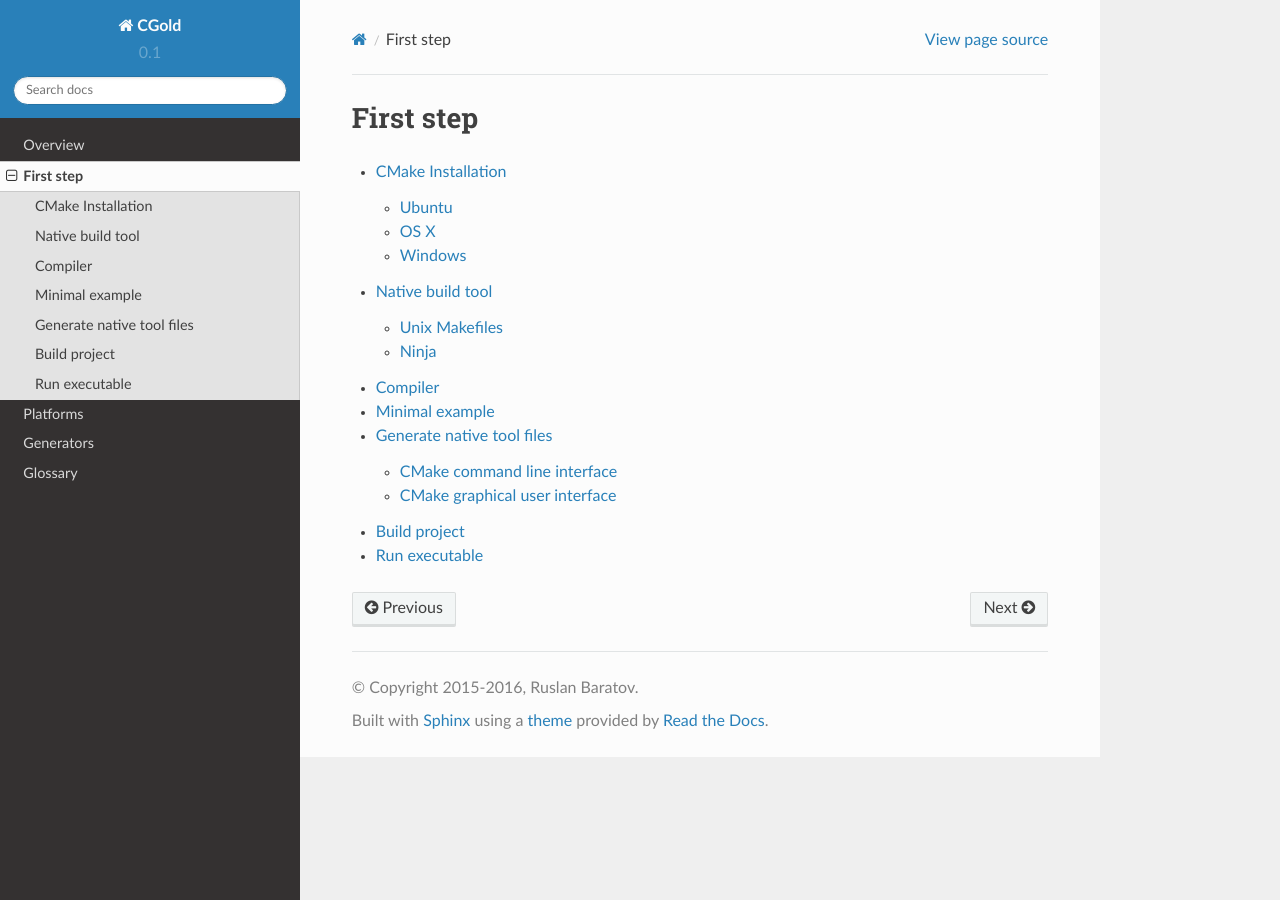
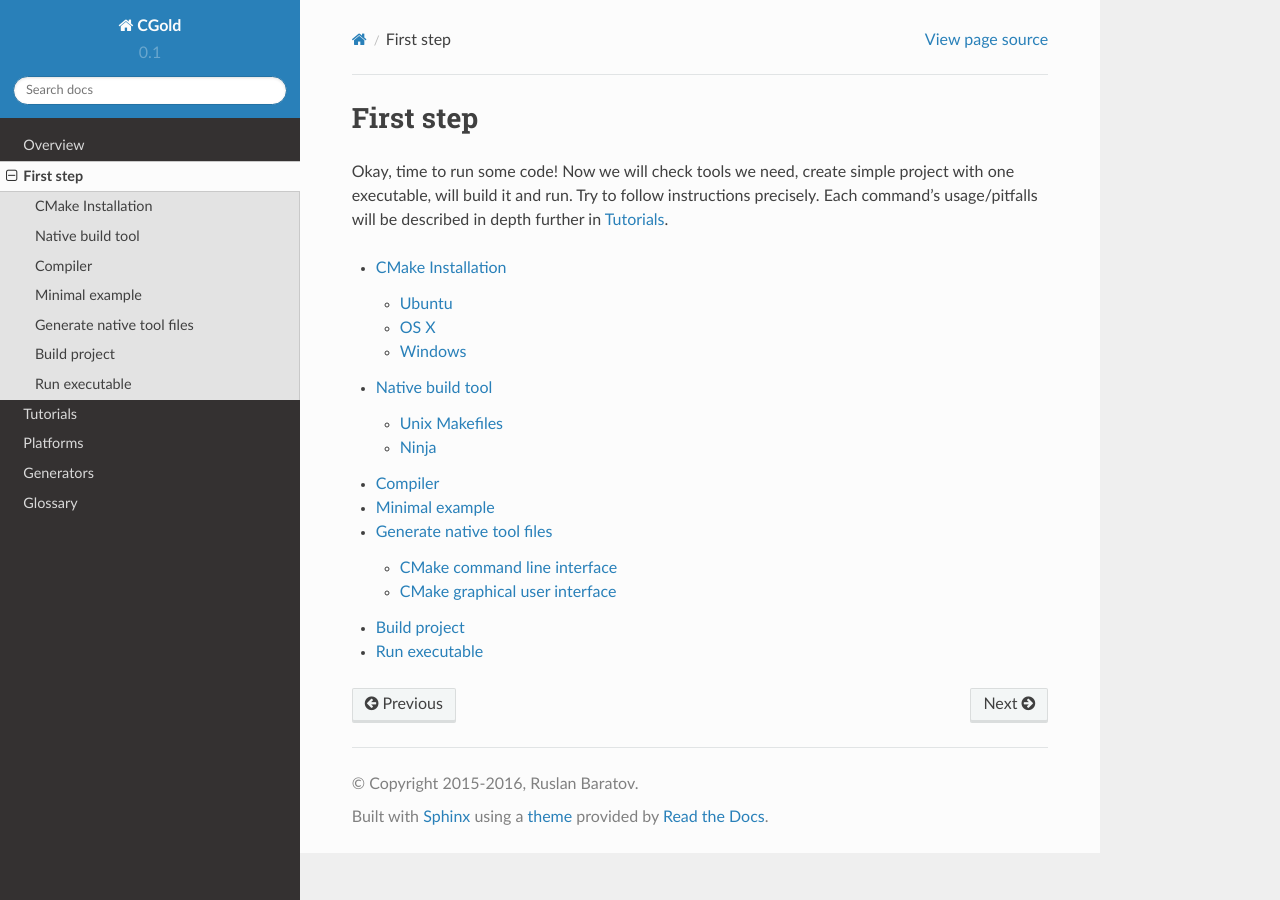
Before and after one commit to ruslo/CGold, a Sphinx documentation site: the page built from docs/first-step.rst, in a window 1280 px wide. Built offline with Sphinx 7.4.7 and the Read the Docs theme 2.0.0, drawn with Linux system fonts in a browser that asks for light colours.

Commit message:
Add 'Tutorials' section

```diff
--- a/docs/first-step.rst
+++ b/docs/first-step.rst
@@ -3,6 +3,13 @@
 
 First step
 ----------
+
+.. _first step:
+
+Okay, time to run some code! Now we will check tools we need, create simple
+project with one executable, will build it and run. Try to follow instructions
+precisely. Each command's usage/pitfalls will be described in depth
+further in :ref:`Tutorials <Tutorials>`.
 
 .. toctree::
   :maxdepth: 2
--- a/docs/index.rst
+++ b/docs/index.rst
@@ -32,6 +32,7 @@ Enjoy!
 
   /overview
   /first-step
+  /tutorials
   /platforms
   /generators
 
--- a/docs/overview/cmake-can-not.rst
+++ b/docs/overview/cmake-can-not.rst
@@ -30,7 +30,7 @@ compare with what you have probably used before. There are no classes, no
 maps, no virtual functions or lambdas. Even parsing functions input arguments
 and returning results is something quite tricky for the beginners.
 :ref:`CMake <CMake>` is definitely not a language you want to try to experiment
-with implementation of red-black tree or parsing JSON response from server.
+with implementation of red-black tree or processing JSON response from server.
 **But it does** handle regular development very efficiently and it is much better
 then native XML files or autotools configs. Think about it in this way: if you
 want to do some nasty non-standard things probably you should stop. If you think it is
```
Also changed, not shown: other parts of docs/index.rst (+2 -2 lines), docs/overview/cmake-can.rst (+11 -0 lines), docs/tutorials.rst (added, +7 -0 lines).
